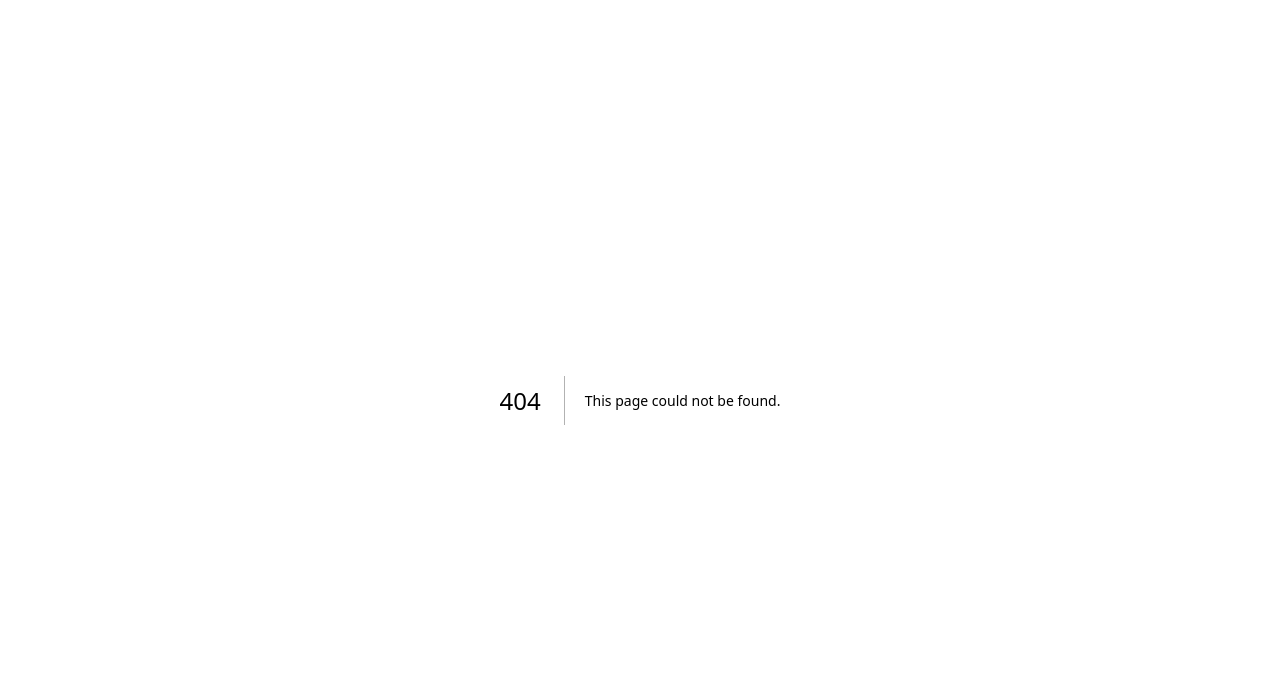
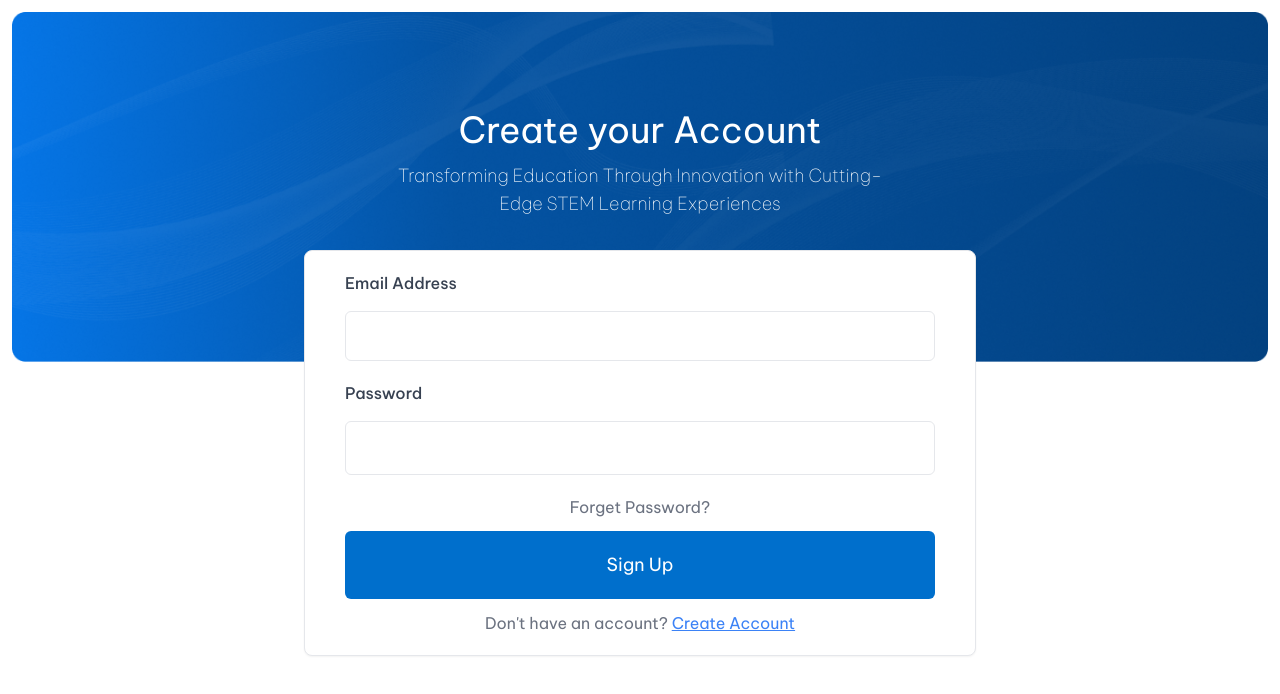
Before and after one commit to bluesandsacademy/bluesands-lab-frontend, a Next.js app: page /auth/login in a window 1280 px wide. Before the commit this address had no page. Shown: the top 694 px of the page. Built offline with nearby package versions, Linux system fonts and the light colour scheme.

Commit message:
feat: Create login page with form and background image

```diff
--- /dev/null
+++ b/src/app/auth/login/page.tsx
@@ -0,0 +1,41 @@
+"use client"
+import { useEffect, useState } from "react"
+import Link from "next/link"
+
+export default function UserLogin() {
+
+    useEffect(() => {
+        document.title = "Create your Account | Transforming Education Through Innovation with Cutting-Edge STEM Learning Experiences"
+    }, [])
+
+    return (
+        <>
+            <section className="min-h-screen p-3 mb-10">
+                <div className='w-full flex justify-center relative z-0'>
+                    <img src="/images/bg/cover.png" className="w-full object-contain z-0" alt="" />
+                    <div className="absolute text-center text-white max-w-lg md:bottom-36 bottom-5 space-y-3">
+                        <h1 className="text-2xl md:text-4xl font-normal">Create your Account</h1>
+                        <p className="font-thin md:text-lg text-sm md:max-w-lg max-w-xs">Transforming Education Through Innovation with Cutting-Edge STEM Learning Experiences</p>
+                    </div>
+                </div>
+                <form className='border max-w-2xl mx-auto flex flex-col gap-y-5 py-5 px-10 rounded-lg shadow-sm mt-0 md:-mt-28 z-30 relative bg-white'>
+                    <div className='flex flex-col w-full gap-y-4'>
+                        <label htmlFor="emailAddress" className='font-medium text-gray-700 text-md'>Email Address</label>
+                        <input type="text" className='rounded-md border px-3 py-3 w-full text-gray-600' id='emailAddress' />
+                    </div>
+                    <div className='flex flex-col w-full gap-y-4'>
+                        <label htmlFor="password" className='font-medium text-gray-700 text-md'>Password</label>
+                        <input type="password" className='rounded-md border px-3 py-3 w-full text-gray-600 text-lg' id='password' />
+                    </div>
+                    <div className="w-full flex flex-col gap-y-3">
+                        <Link href="/auth/forgot-password" className="text-gray-500 text-md font-normal text-center">Forget Password?</Link>
+                        <button type="button" className={`text-center  rounded-md py-5 bg-bgBlue text-white w-full text-lg`}>Sign Up</button>
+                        <p className="text-gray-500 text-center">Don't have an account? <Link href="/auth/login" className="text-blue-500 underline font-normal">Create Account</Link>
+                        </p>
+                    </div>
+                </form >
+            </section >
+
+        </>
+    )
+}
```
